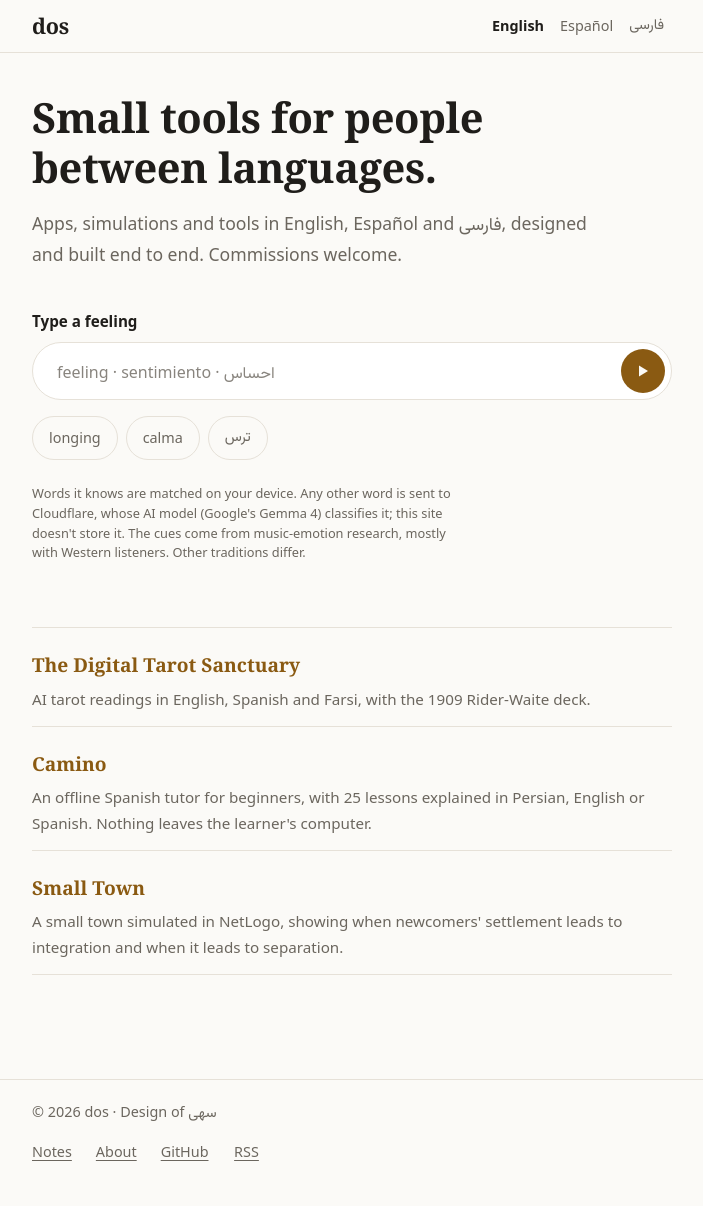
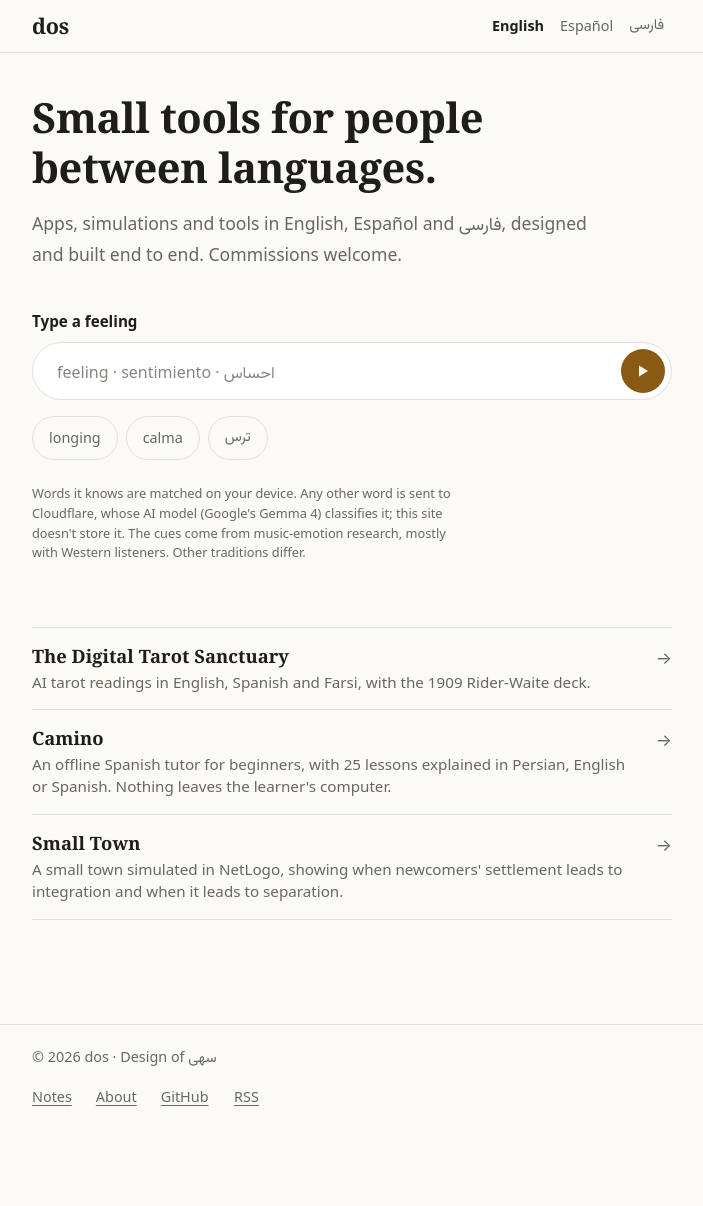
Before and after one commit to soheilhraad-eng/soheilhraad-eng.github.io, a Jekyll site: the page built from index.md, in a window 1280 px wide. Shown: the whole page, without its empty margins (288-991 px from the left). Built offline with Jekyll 4.4.1, drawn with Linux system fonts in a browser that asks for light colours; after the commit the page ends 1151 px from its top, so only the background shows below that.

Commit message:
Project list: each row is a single link with an arrow; names in the text colour, accent only on hover
Co-Authored-By: Claude Sonnet 5.5 <noreply@anthropic.com>
Claude-Session: https://claude.ai/code/session_01LzqevfqfwJXEHYxCVg4Hxv

```diff
--- a/_includes/project-list.html
+++ b/_includes/project-list.html
@@ -2,9 +2,6 @@
 <ul class="works">
   {%- for p in site.data.projects -%}
   {%- assign c = p[page.lang] %}
-  <li>
-    <a href="{{ t.prefix | append: '/projects/' | append: p.slug | append: '/' | relative_url }}">{{ c.title }}</a>
-    <span>{{ c.blurb }}</span>
-  </li>
+  <li><a href="{{ t.prefix | append: '/projects/' | append: p.slug | append: '/' | relative_url }}"><span class="works-name">{{ c.title }}</span><span class="works-line">{{ c.blurb }}</span></a></li>
   {%- endfor %}
 </ul>
--- a/assets/css/style.scss
+++ b/assets/css/style.scss
@@ -122,16 +122,21 @@ pre code { background: none; padding: 0; }
 [lang="fa"] .intro h1 { line-height: 1.5; }
 .lede { font-size: 1.1rem; color: var(--muted); margin: 0; max-width: 36rem; }
 
-// The projects on the home and Projects pages: a plain list, name and one line, no cards.
-.works { list-style: none; margin: 0 0 2.5rem; padding: 0; }
-.works li { padding: 0.9rem 0; border-top: 1px solid var(--border); }
+// The projects on the home and Projects pages: a plain list. Each row is one link, with an arrow
+// on the far side to show it goes somewhere.
+.works { list-style: none; margin: 0 0 var(--space-4); padding: 0; }
+.works li { border-top: 1px solid var(--border); }
 .works li:last-child { border-bottom: 1px solid var(--border); }
 .works a {
-  display: inline-flex; align-items: center; min-height: 44px;
-  font-family: var(--font-display); font-size: 1.2rem; font-weight: 600; text-decoration: none;
+  position: relative; display: grid; gap: 0.15rem; min-height: 44px;
+  padding-block: var(--space-2); padding-inline-end: var(--space-4);
+  color: var(--text); text-decoration: none;
 }
-.works a:hover { text-decoration: underline; }
-.works span { display: block; color: var(--muted); font-size: 0.95rem; }
+.works a::after { content: "\2192"; position: absolute; inset-inline-end: 0; top: var(--space-2); color: var(--muted); }
+[dir="rtl"] .works a::after { content: "\2190"; }
+.works-name { font-family: var(--font-display); font-size: 1.15rem; font-weight: 600; line-height: 1.3; }
+.works-line { color: var(--muted); font-size: 0.95rem; line-height: 1.5; }
+.works a:hover .works-name, .works a:hover::after { color: var(--accent); }
 .contact { margin: 0; }
 .contact a { display: inline-flex; align-items: center; min-height: 44px; color: var(--muted); }
 
```
